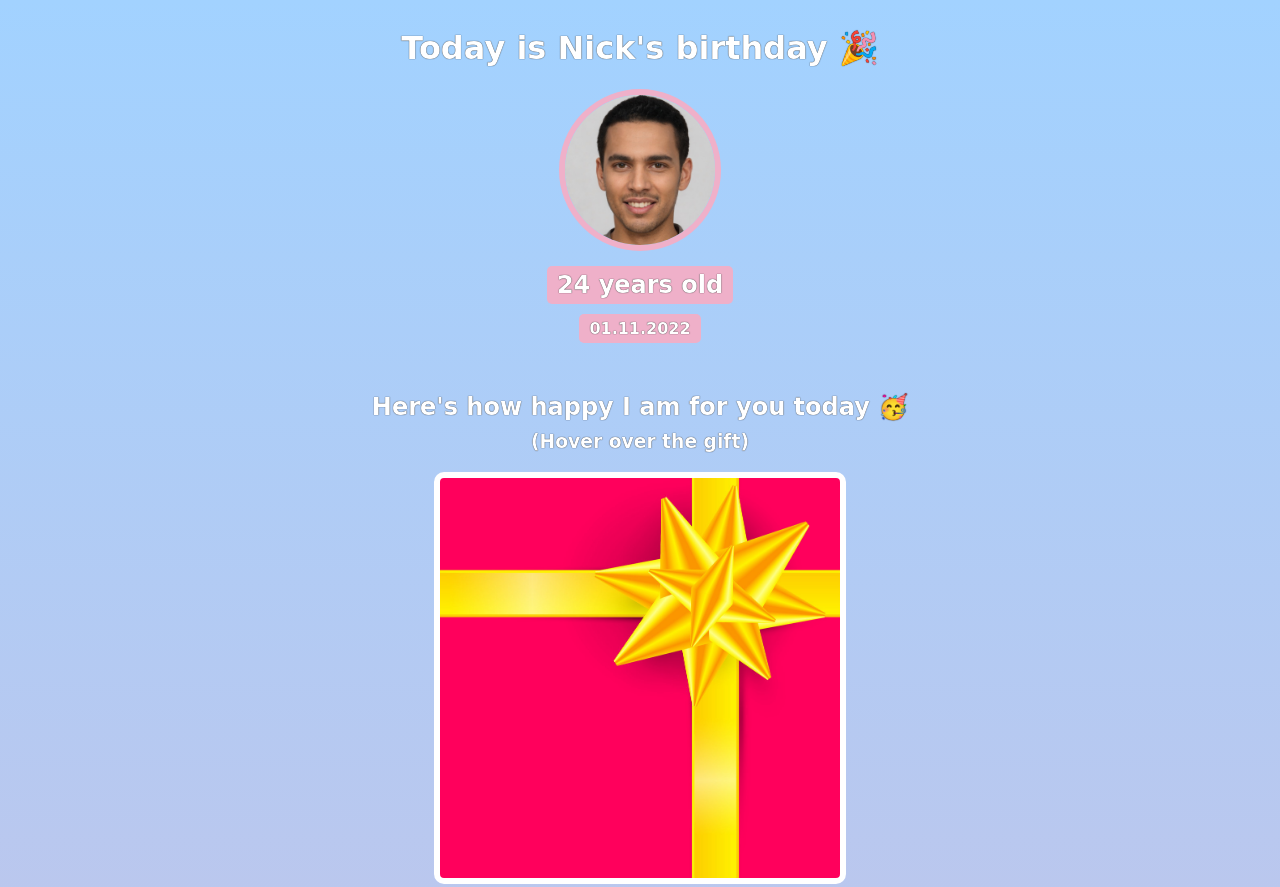
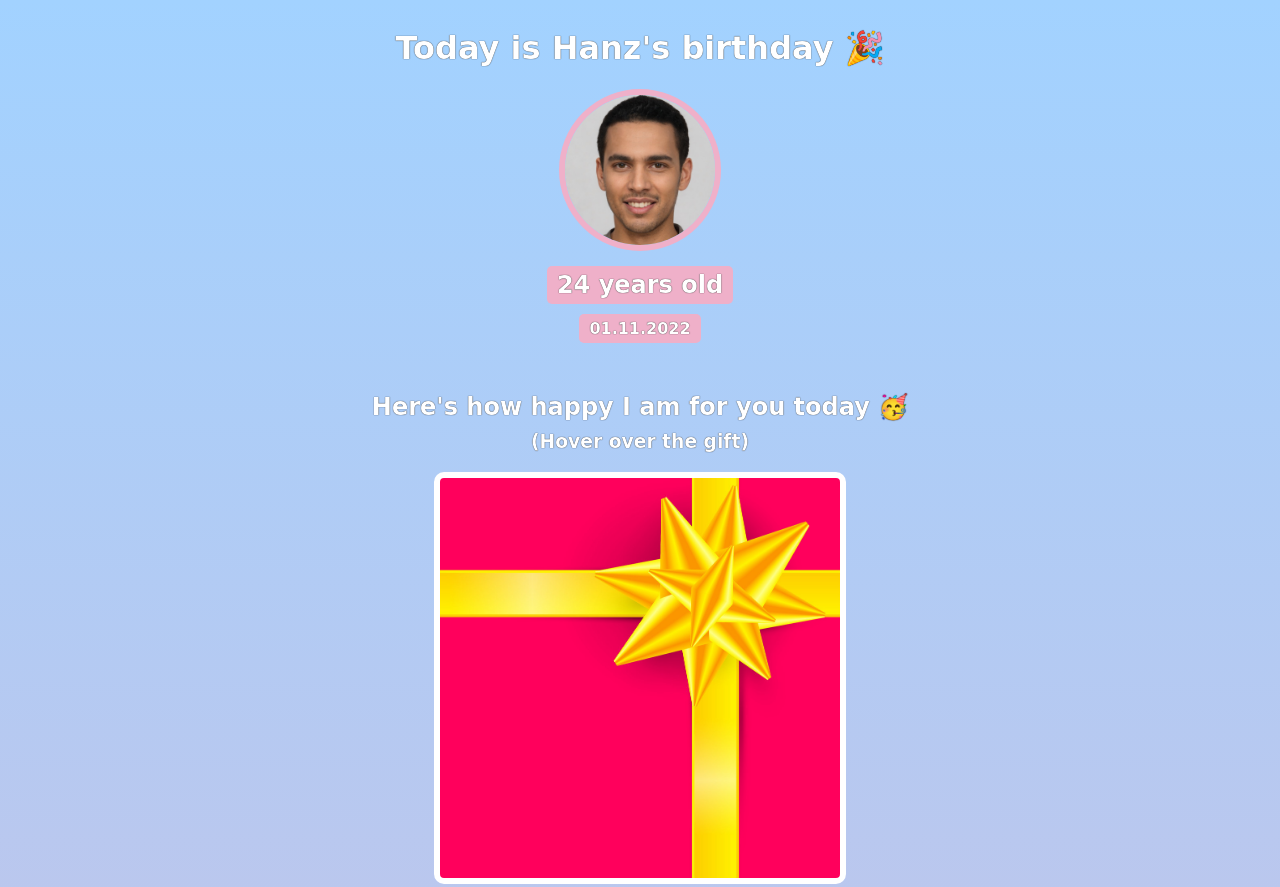
Before and after one commit to Honzeenek/Gift-Site-Project, a website built with Vite: page index.html in a window 1280 px wide. Shown: the top 887 px of the page. Built offline with nearby package versions, Linux system fonts and the light colour scheme; a web font is replaced by a local one.

Commit message:
Change the name to Hanz

```diff
--- a/index.html
+++ b/index.html
@@ -7,7 +7,7 @@
     </head>
     <body>
         <div id="header">
-            <h1>Today is Nick's birthday 🎉</h1>
+            <h1>Today is Hanz's birthday 🎉</h1>
             <img id="bff-img" src="images/nick.jpg">
             <h2 id="bday-age">24 years old</h2>
             <h4 id="bday-date">01.11.2022</h4>
```
